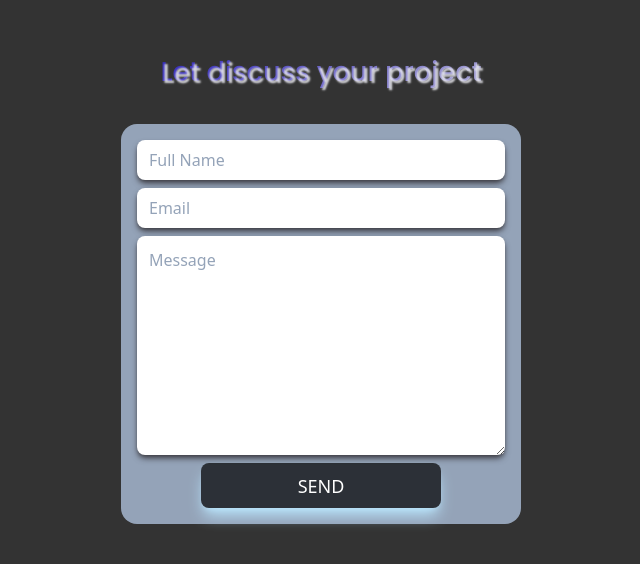
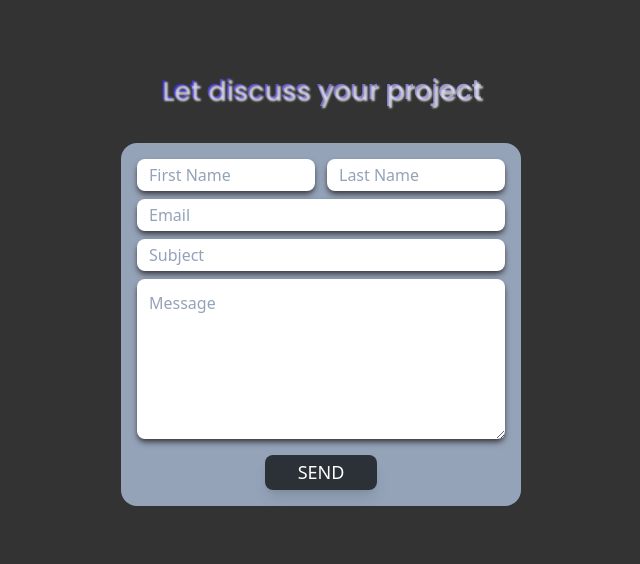
Before and after one commit to Tiamz01/Portfolio, a React (Vite) app: page /contact in a window 1280 px wide. Shown: the part 120-684 px from the top of the page, without its empty margins (319-959 px from the left). Built offline with nearby package versions, Linux system fonts and the light colour scheme.

Commit message:
committing animation new change

```diff
--- a/index.html
+++ b/index.html
@@ -2,12 +2,31 @@
 <html lang="en">
 	<head>
 		<meta charset="UTF-8" />
-    <link rel="icon" type="image/svg+xml" href="/vite.svg" />
-    <meta name="viewport" content="width=device-width, initial-scale=1.0" />
-    <title>Vite + React</title>
+		<link
+			rel="icon"
+			type="image/svg+xml"
+			href="/vite.svg"
+		/>
+		<meta
+			name="viewport"
+			content="width=device-width, initial-scale=1.0"
+		/>
+		<title>Welcome | Tiamz</title>
 	</head>
 	<body>
 		<div id="root"></div>
-    <script type="module" src="/src/main.jsx"></script>
+		<script
+			type="module"
+			src="/src/main.jsx"
+		></script>
+		<script
+			type="text/javascript"
+			src="https://cdn.jsdelivr.net/npm/@emailjs/browser@3/dist/email.min.js"
+		></script>
+		<script type="text/javascript">
+			(function () {
+				emailjs.init("93QY13Zf4V-aPpkSR");
+			})();
+		</script>
 	</body>
 </html>
--- a/src/App.jsx
+++ b/src/App.jsx
@@ -7,7 +7,7 @@ import "aos/dist/aos.css";
 
 function App() {
 	useEffect(() => {
-		Aos.init({ duration: 3000 });
+		Aos.init({ duration: 2000 });
 	});
 	return (
 		<div className={`bg-black/80 overflow-hidden`}>
--- a/src/component/Contact.jsx
+++ b/src/component/Contact.jsx
@@ -8,7 +8,7 @@ const Contact = () => {
 		e.preventDefault();
 
 		emailjs
-			.form(
+			.sendForm(
 				"service_f4t5cas",
 				"template_5kwrrtc",
 				form.current,
@@ -29,28 +29,58 @@ const Contact = () => {
 	return (
 		<div className='h-[100vh] w-full '>
 			<div className='  flex items-center justify-center h-full flex-col relative group'>
-				<h1 className='text-clip md:text-[1.4rem] sm:text-[1.2rem]'>
+				<h1
+					className='text-clip md:text-[1.4rem] sm:text-[1.2rem]'
+					data-aos='fade-right'
+				>
 					Let discuss your project
 				</h1>
 				<form
 					ref={form}
-					action=''
 					onSubmit={sendEmail}
-					className=' flex flex-col relative justify-center w-[50vh] max-w-[50vh] max-h-[50vh]  gap-2 bg-slate-400 p-[1rem] rounded-2xl sm:w-[40vh] sm:h-[40vh] '
+					className='flex flex-col w-[40rem]  max-w-[25rem]   gap-2 bg-slate-400 p-[1rem] rounded-2xl  md:w-[30rem] sm:w-[20rem] xsm:w-[10rem]  '
 				>
-					<input
-						type='text'
-						required
-						name='Name'
-						placeholder='Full Name'
-						className='h-[2.5rem] sm:h-[2rem] p-3 rounded-lg outline-none text-gray-800 placeholder-slate-400 border-none shadow-md shadow-zinc-700  '
-					/>
+					<div className='flex gap-3 w-full'>
+						<input
+							type='text'
+							required
+							name='name'
+							placeholder='First Name'
+							className='h-[2rem] sm:h-[2rem] p-3 rounded-lg outline-none text-gray-800 text-bold placeholder-slate-400 border-none shadow-md shadow-zinc-700 w-[50%]  '
+							data-aos='fade-right'
+							data-aos-delay='1000'
+						/>
+						<input
+							type='text'
+							required
+							name='name'
+							placeholder='Last Name'
+							className='h-[2rem] text-bold sm:h-[2rem] p-3 rounded-lg outline-none text-gray-800 placeholder-slate-400 border-none shadow-md shadow-zinc-700 w-[50%]  '
+							data-aos='fade-left'
+							data-aos-offset='100'
+							data-aos-delay='20'
+						/>
+					</div>
 					<input
 						type='email'
 						name='email'
 						placeholder='Email'
 						required
-						className='h-[2.5rem] sm:h-[2rem] p-3 rounded-lg outline-none text-gray-800 placeholder-slate-400 border-none shadow-md shadow-zinc-700  '
+						className='h-[2rem] text-bold sm:h-[2rem] p-3 rounded-lg outline-none text-gray-800 placeholder-slate-400 border-none shadow-md shadow-zinc-700  '
+						data-aos='fade-up'
+						data-aos-offset='400'
+						data-aos-duration='2000'
+						data-aos-easing='ease-in'
+					/>
+					<input
+						type='text'
+						name='subject'
+						placeholder='Subject'
+						required
+						className='h-[2rem] sm:h-[2rem] p-3 rounded-lg outline-none text-bold text-gray-800 placeholder-slate-400 border-none shadow-md shadow-zinc-700  '
+						data-aos='fade-up'
+						data-aos-offset='200'
+						data-aos-duration='1500'
 					/>
 					<textarea
 						name='message'
@@ -59,13 +89,15 @@ const Contact = () => {
 						cols='20'
 						placeholder='Message'
 						required
-						className=' p-3 rounded-lg outline-none text-gray-800 placeholder-slate-400 border-none shadow-md shadow-zinc-700  '
+						className=' p-3 rounded-lg outline-none text-gray-800 placeholder-slate-400 border-none shadow-md shadow-zinc-700 h-[10rem] text-bold '
+						data-aos='fade-up'
+						data-aos-offset='200'
+						data-aos-duration='1800'
 					/>
 
 					<button
-						type='button'
-						onClick={() => sendEmail()}
-						className='bg-black/70  h-[7rem] text-lg text-white  mx-[4rem] rounded-lg shadow-lg shadow-sky-200 uppercase relative px-3 btn'
+						type='submit'
+						className='bg-black/70  h-[2.2rem] text-lg md:text-base text-white  mx-[8rem] md:mx-[7rem] sm:mx-[6rem] xsm:mx-[2rem] sm:text-base rounded-lg shadow-lg mt-2 uppercase relative px-2 hover:text-cyan-600 btn'
 					>
 						Send{" "}
 					</button>
```
Also changed, not shown: public/index.html (deleted, +0 -68 lines). Lines whose indentation alone changed are shown as unchanged.
